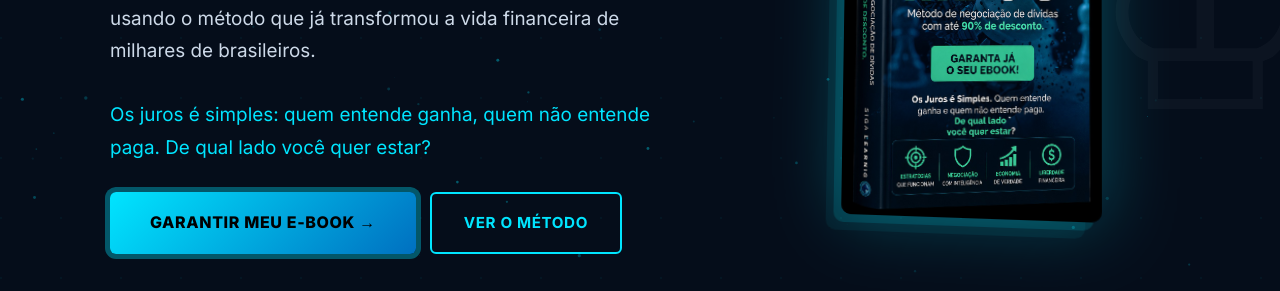
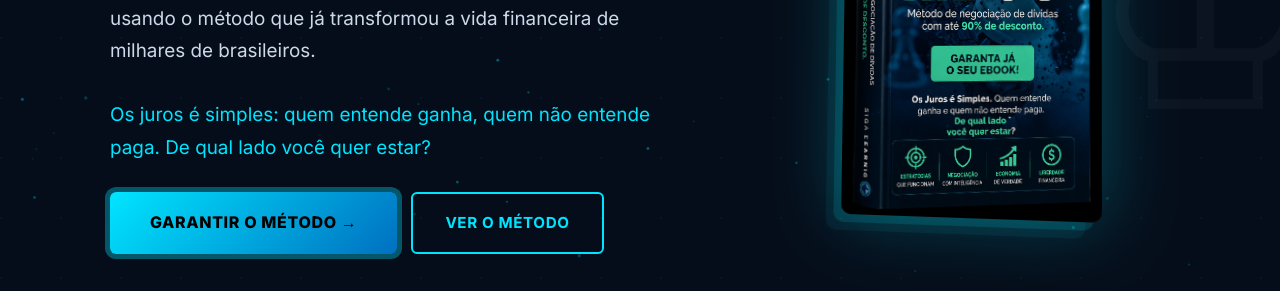
Before and after one commit to ph-melo22/md90-sigalearning, a plain HTML site: page index.html in a window 1280 px wide. Shown: the part 482-773 px from the top of the page. Drawn offline with Linux system fonts and the light colour scheme.

Commit message:
Atualiza texto do primeiro CTA do hero
Co-Authored-By: Claude Sonnet 4.6 <noreply@anthropic.com>

```diff
--- a/index.html
+++ b/index.html
@@ -733,7 +733,7 @@
           <em style="color:var(--cyan);font-style:normal;">Os juros é simples: quem entende ganha, quem não entende paga. De qual lado você quer estar?</em>
         </p>
         <div class="hero-ctas fade-up d3">
-          <a href="https://pay.kiwify.com.br/6dTpLaM" target="_blank" rel="noopener" class="btn-primary pulse">Garantir meu E-book →</a>
+          <a href="https://pay.kiwify.com.br/6dTpLaM" target="_blank" rel="noopener" class="btn-primary pulse">Garantir o método →</a>
           <a href="#metodo" class="btn-secondary">Ver o método</a>
         </div>
         <div class="hero-social-proof fade-up d4">
```
